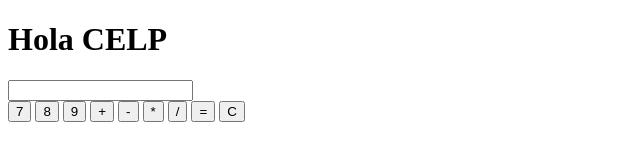
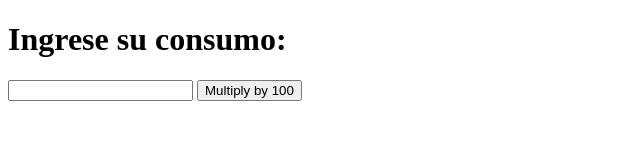
Before and after one commit to ealevato/ealevato.github.io, a plain HTML site: page index.html in a window 1280 px wide. Shown: the whole page, without its empty margins (0-640 px from the left). Drawn offline with Linux system fonts and the light colour scheme.

```diff
--- a/index.html
+++ b/index.html
@@ -7,41 +7,16 @@
     </style>
   </head>
   <body>
-    <h1>Hola CELP</h1>
-    <div id="calculator">
-      <input type="text" id="display" readonly />
-      <div class="buttons">
-        <button onclick="appendNumber(7)">7</button>
-        <button onclick="appendNumber(8)">8</button>
-        <button onclick="appendNumber(9)">9</button>
-        <!-- Add more number buttons -->
-        <button onclick="appendOperator('+')">+</button>
-        <button onclick="appendOperator('-')">-</button>
-        <button onclick="appendOperator('*')">*</button>
-        <button onclick="appendOperator('/')">/</button>
-        <!-- Add more operator buttons -->
-        <button onclick="calculate()">=</button>
-        <button onclick="clearDisplay()">C</button>
-      </div>
-    </div>
-
-    <script>
-      // Add JavaScript functions for calculator operations
-      function appendNumber(number) {
-        // Append the clicked number to the display
-      }
-
-      function appendOperator(operator) {
-        // Append the clicked operator to the display
-      }
-
-      function calculate() {
-        // Perform the calculation and display the result
-      }
-
-      function clearDisplay() {
-        // Clear the display
-      }
-    </script>
+    <h1>Ingrese su consumo:</h1>
+    <input type="number" id="inputNumber" />
+    <button onclick="multiplyBy100()">Multiply by 100</button>
+    <p id="result"></p>
   </body>
+  <script>
+    function multiplyBy100() {
+      var input = document.getElementById("inputNumber").value;
+      var result = input * 100;
+      document.getElementById("result").innerHTML = "Result: " + result;
+    }
+  </script>
 </html>
```
Also changed, not shown: index.js (added).
